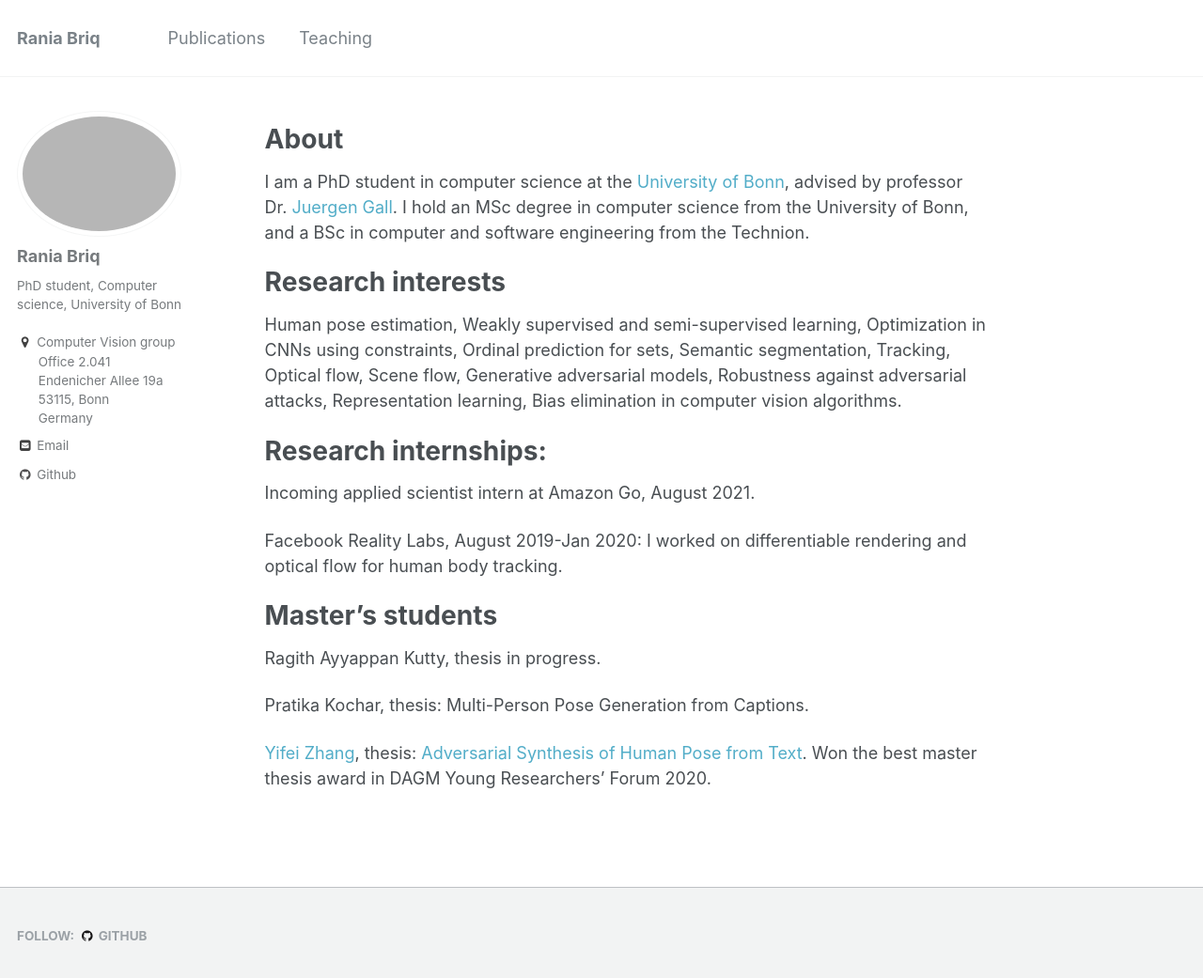
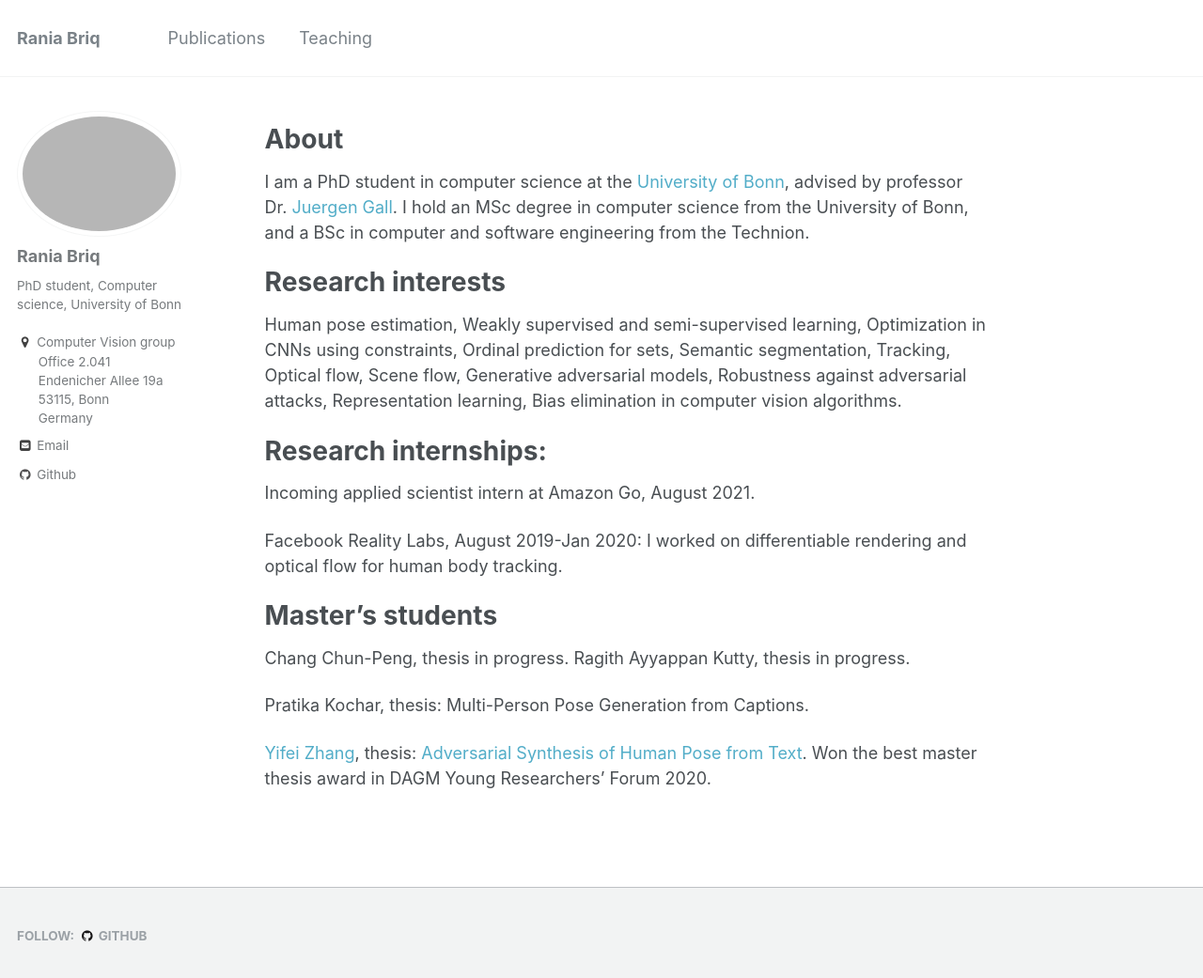
Before and after one commit to briqr/briqr.github.io, a Jekyll site: the page built from _pages/about.md, in a window 1280 px wide and 1054 px high. Shown: the top 1041 px of the window at 94% size. Built offline with Jekyll 4.4.1, drawn with Linux system fonts in a browser that asks for light colours.

Commit message:
Update about.md

```diff
--- a/_pages/about.md
+++ b/_pages/about.md
@@ -33,6 +33,7 @@ Facebook Reality Labs, August 2019-Jan 2020: I worked on differentiable renderin
 
 Master's students
 ======
+Chang Chun-Peng, thesis in progress.
 Ragith Ayyappan Kutty, thesis in progress.
 
 Pratika Kochar, thesis: Multi-Person Pose Generation from Captions.
```
